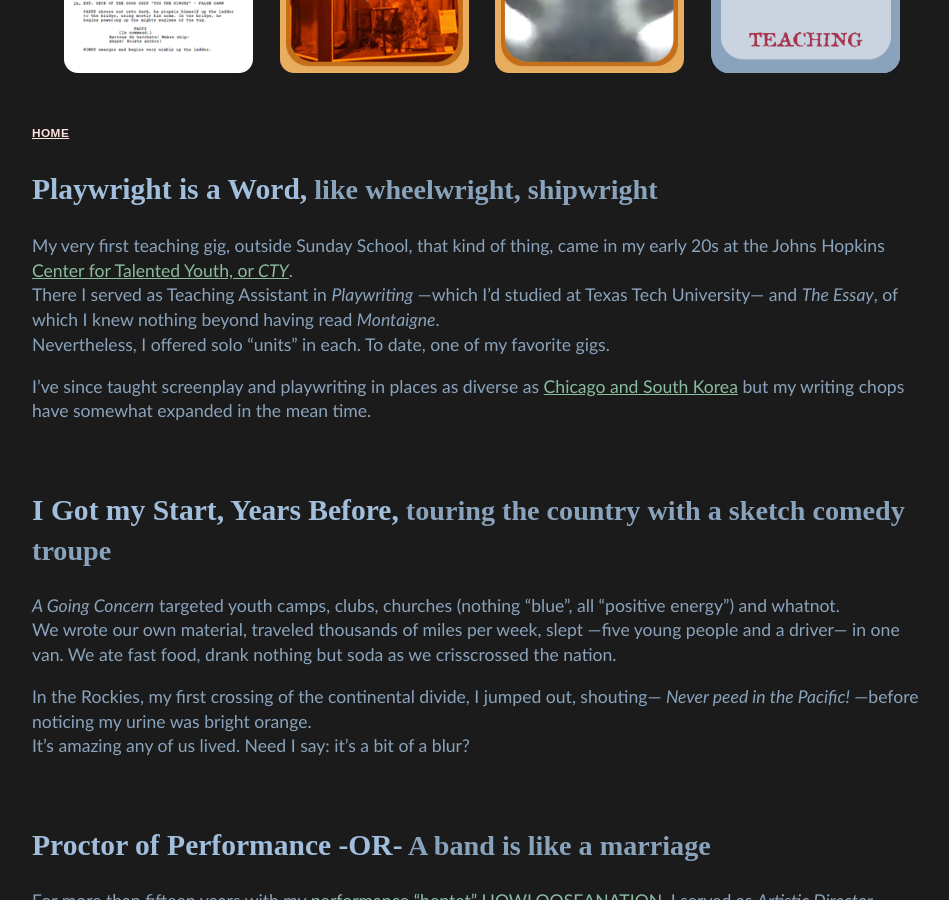
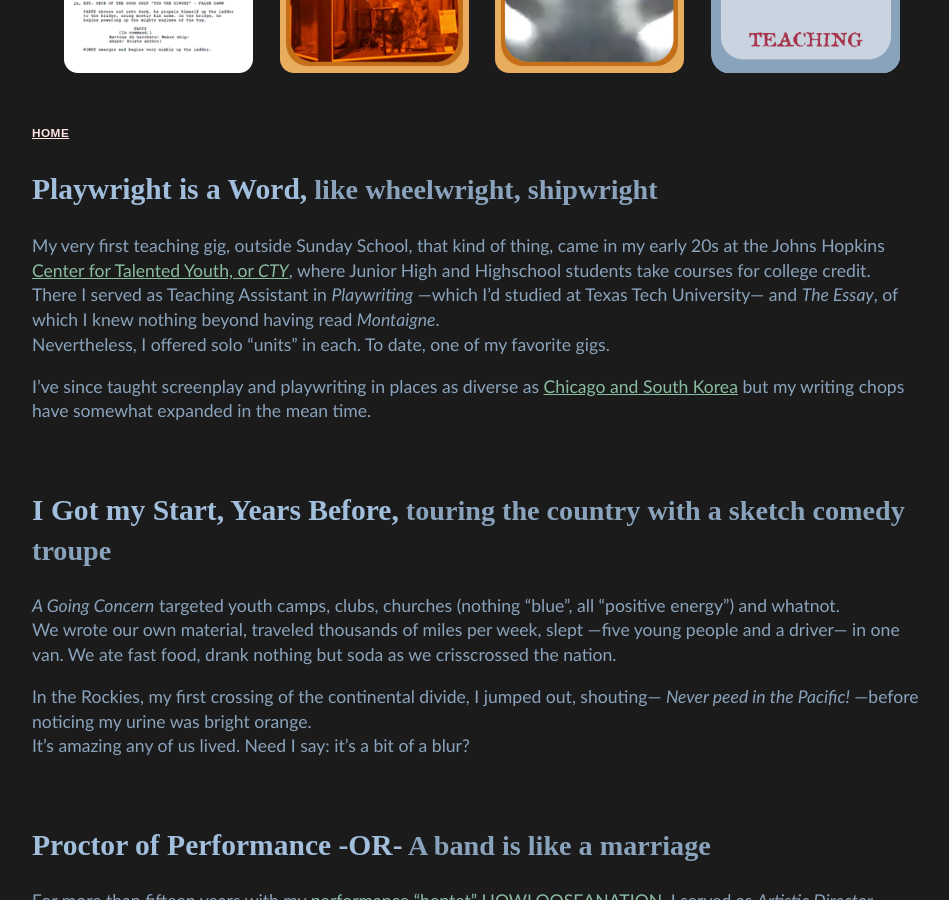
Before and after one commit to Interactimation/portfolio, a Jekyll site: the page built from writing/index.md, in a window 1280 px wide and 900 px high, scrolled down 341 px. Shown: the whole window, without its empty margins (158-1107 px from the left). Built offline with Jekyll 4.4.1, drawn with Linux system fonts in a browser that asks for light colours.

Commit message:
college cred cty

```diff
--- a/writing/index.md
+++ b/writing/index.md
@@ -30,7 +30,7 @@ layout: default
 
 ## **Playwright is a Word,** like wheelwright, shipwright
 
-My very first teaching gig, outside Sunday School, that kind of thing, came in my early 20s at the Johns Hopkins <a href="https://cty.jhu.edu/cty-experience" target="_blank">Center for Talented Youth, or _CTY_</a>.
+My very first teaching gig, outside Sunday School, that kind of thing, came in my early 20s at the Johns Hopkins <a href="https://cty.jhu.edu/cty-experience" target="_blank">Center for Talented Youth, or _CTY_</a>, where Junior High and Highschool students take courses for college credit.
 There I served as Teaching Assistant in _Playwriting_ —which I'd studied at Texas Tech University— and _The Essay_, of which I knew nothing beyond having read _Montaigne_.
 Nevertheless, I offered solo "units" in each. To date, one of my favorite gigs.
 
```
